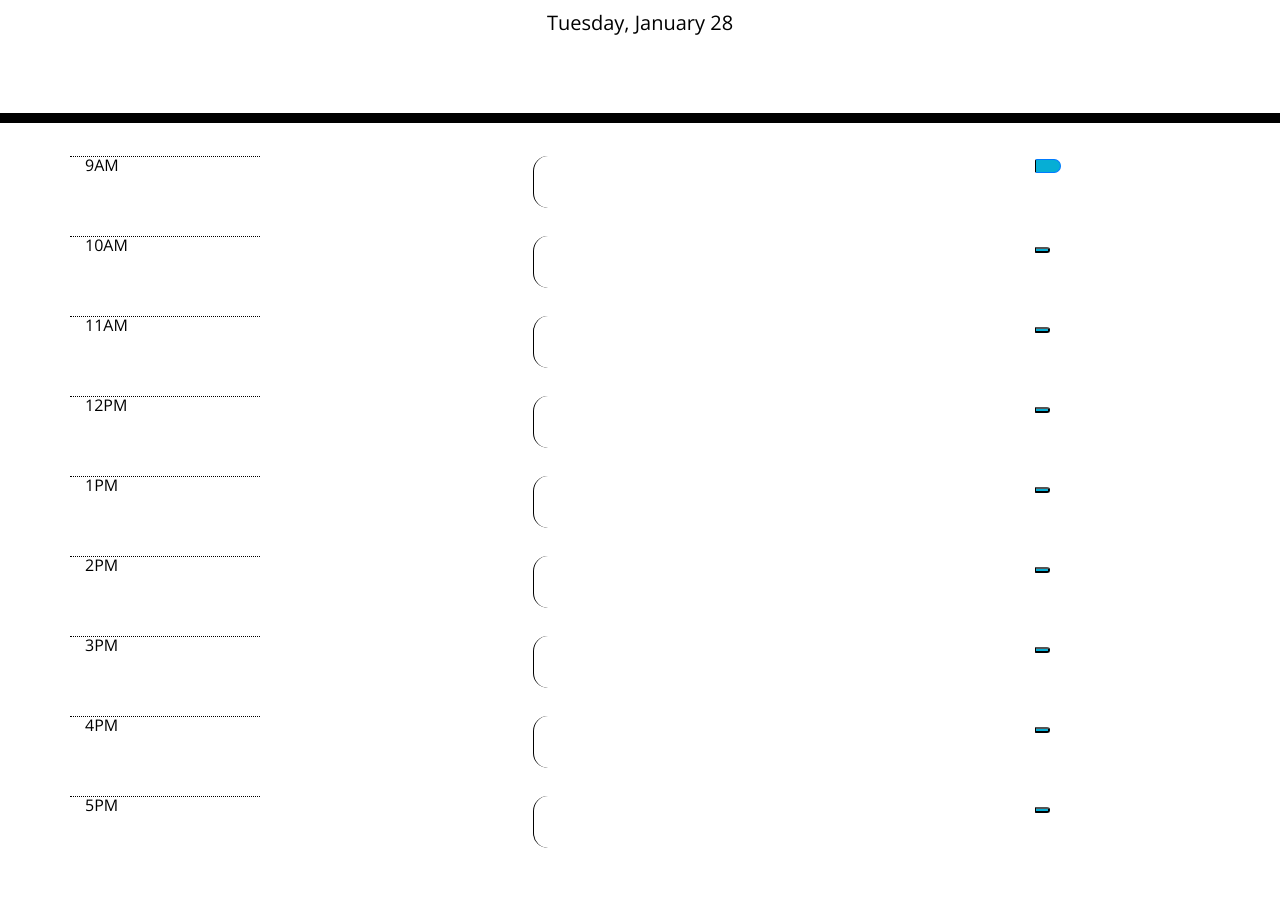
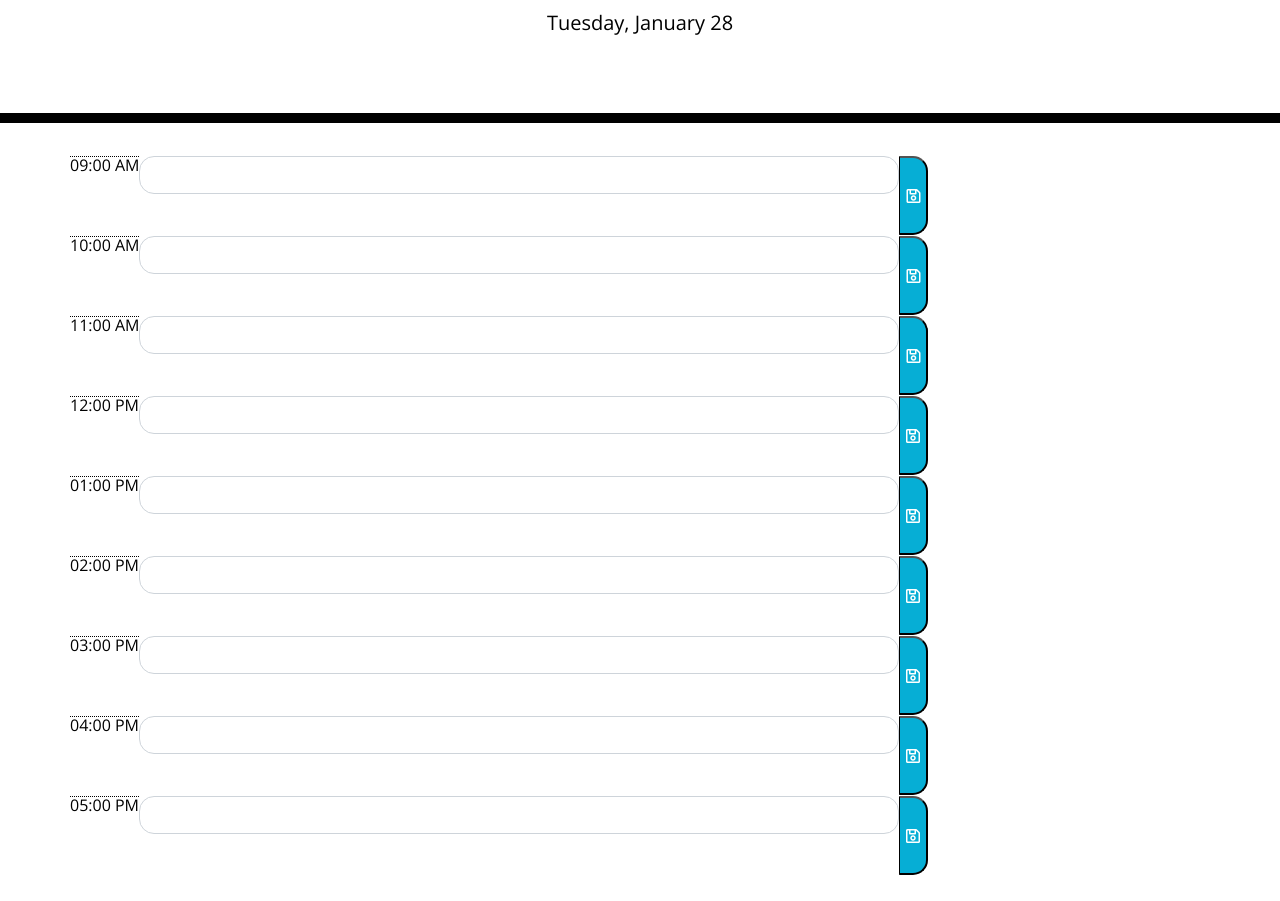
Before and after one commit to tedirland/workday-planner, a plain HTML site: page index.html in a window 1280 px wide. Shown: the part 181-1082 px from the top of the page. After the commit the page ends 1056 px from the top, so only its background shows below. Drawn offline with nearby package versions, Linux system fonts and the light colour scheme.

Commit message:
Dynamic styling for contents, still can't get the styles to take effect or the save button to work

```diff
--- a/index.html
+++ b/index.html
@@ -1,23 +1,14 @@
 <!DOCTYPE html>
 <html lang="en">
+
 <head>
   <meta charset="UTF-8" />
   <meta name="viewport" content="width=device-width, initial-scale=1.0" />
   <meta http-equiv="X-UA-Compatible" content="ie=edge" />
-    <link
-      rel="stylesheet"
-      href="https://stackpath.bootstrapcdn.com/bootstrap/4.3.1/css/bootstrap.min.css"
-    />
-    <link
-      rel="stylesheet"
-      href="https://use.fontawesome.com/releases/v5.8.1/css/all.css"
-      integrity="sha384-50oBUHEmvpQ+1lW4y57PTFmhCaXp0ML5d60M1M7uH2+nqUivzIebhndOJK28anvf"
-      crossorigin="anonymous"
-    />
-    <link
-      href="https://fonts.googleapis.com/css?family=Open+Sans&display=swap"
-      rel="stylesheet"
-    />
+  <link rel="stylesheet" href="https://stackpath.bootstrapcdn.com/bootstrap/4.3.1/css/bootstrap.min.css" />
+  <link rel="stylesheet" href="https://use.fontawesome.com/releases/v5.8.1/css/all.css"
+    integrity="sha384-50oBUHEmvpQ+1lW4y57PTFmhCaXp0ML5d60M1M7uH2+nqUivzIebhndOJK28anvf" crossorigin="anonymous" />
+  <link href="https://fonts.googleapis.com/css?family=Open+Sans&display=swap" rel="stylesheet" />
   <link rel="stylesheet" href="style.css" />
   <title>Work Day Scheduler</title>
 
@@ -32,208 +23,107 @@
   <div class="container">
     <!-- 8 Rows .row, 3 Cols -->
 
-      <div class= "row">
-
-        <div class = "hour col">9AM</div>
-        <!-- end of hour column -->
-
-        <div class=" time-block col-lg-8"> <textarea class="time-block"></textarea>
-
-          <!-- end of time clock col -->
-        </div>
-
-        <div class="col"><button class="btn btn-primary saveBtn fa fa-floppy-o" aria-hidden="true"></button></div>
-
-      <!-- end of save button col -->
-      </div>
-      <!-- End of Row1 -->
-
-
-      <div class= "row">
-
-        <div class = "hour col-sm-2">10AM</div>
-        <!-- end of hour column -->
-
-        <div class="time-block col-lg-8"> <textarea class="time-block"></textarea>
-
-          <!-- end of time clock col -->
-        </div>
-
-        <div class="col-lg-2"><button class="saveBtn" aria-hidden="true"></button></div>
-
-      <!-- end of save button col -->
-      </div>
-      <!-- End of Row2 -- -->
-
-
-      <div class= "row">
-
-        <div class = "hour col-sm-2">11AM</div>
-        <!-- end of hour column -->
-
-        <div class="time-block col-lg-8"> <textarea class="time-block"></textarea>
-
-          <!-- end of time clock col -->
-        </div>
-
-        <div class="col-lg-2"><button class="saveBtn" aria-hidden="true"></button></div>
-
-      <!-- end of save button col -->
-      </div>
-      <!-- End of Row3 -->
-
-
-      <div class= "row">
-
-        <div class = "hour col-sm-2">12PM</div>
-        <!-- end of hour column -->
-
-        <div class="time-block col-lg-8"> <textarea class="time-block"></textarea>
-
-          <!-- end of time clock col -->
-        </div>
-
-        <div class="col-lg-2"><button class="saveBtn" aria-hidden="true"></button></div>
-
-      <!-- end of save button col -->
-      </div>
-      <!-- End of Row4 -->
-
-
-      <div class= "row">
-
-        <div class = "hour col-sm-2">1PM</div>
-        <!-- end of hour column -->
-
-        <div class="time-block col-lg-8"> <textarea class="time-block"></textarea>
-
-          <!-- end of time clock col -->
-        </div>
-
-        <div class="col-lg-2"><button class="saveBtn" aria-hidden="true"></button></div>
-
-      <!-- end of save button col -->
-      </div>
-      <!-- End of Row5 -->
-
-
-      <div class= "row">
-
-        <div class = "hour col-sm-2">2PM</div>
-        <!-- end of hour column -->
-
-        <div class="time-block col-lg-8"> <textarea class="time-block"></textarea>
-
-          <!-- end of time clock col -->
-        </div>
-
-        <div class="col-lg-2"><button class="saveBtn" aria-hidden="true"></button></div>
-
-      <!-- end of save button col -->
-      </div>
-      <!-- End of Row6 -->
-
-
-      <div class= "row">
-
-        <div class = "hour col-sm-2">3PM</div>
-        <!-- end of hour column -->
-
-        <div class="time-block col-lg-8"> <textarea class="time-block"></textarea>
-
-          <!-- end of time clock col -->
-        </div>
-
-        <div class="col-lg-2"><button class="saveBtn" aria-hidden="true"></button></div>
-
-      <!-- end of save button col -->
-      </div>
-      <!-- End of Row7 -->
-
-
-      <div class= "row">
-
-        <div class = "hour col-sm-2">4PM</div>
-        <!-- end of hour column -->
-
-        <div class="time-block col-lg-8"> <textarea class="time-block"></textarea>
-
-          <!-- end of time clock col -->
-        </div>
-
-        <div class="col-lg-2"><button class="saveBtn" aria-hidden="true"></button></div>
-
-      <!-- end of save button col -->
-      </div>
-      <!-- End of Row8 -->
-
-
-      <div class= "row">
-
-        <div class = "hour col-sm-2">5PM</div>
-        <!-- end of hour column -->
-
-        <div class="time-block col-lg-8"> <textarea class="time-block"></textarea>
-
-          <!-- end of time clock col -->
-        </div>
-
-        <div class="col-lg-2"><button class="saveBtn" aria-hidden="true"></button></div>
-
-      <!-- end of save button col -->
-      </div>
-      <!-- End of Row9 -->
-
-
-
-<!-- Col 1 = .hour class -->
-
-      <!-- Col 2 = .time-block class -->
-
-      <!-- Col 3 = .saveBtn (fafa lock?) -->
-    </div>
-
-
 
     <script src="https://code.jquery.com/jquery-3.4.1.min.js"></script>
     <script src="https://cdnjs.cloudflare.com/ajax/libs/moment.js/2.24.0/moment.min.js"></script>
     <script src="moment.js"></script>
     <script>
+      // Time and Date Vars using Moment
+
       var now = moment().format()
-  var yesterday = moment().subtract(2, "days");
-  console.log(yesterday.isBefore(now));
-  var formattedDay = moment().format("dddd, MMMM D")
-  $('#currentDay').html(formattedDay);
-  console.log(formattedDay)
+      var formattedDay = moment().format("dddd, MMMM D")// Variable to display date at top
+      $('#currentDay').html(formattedDay); // Assigns to top
 
-  var currentHour = moment().format("hA")
-  console.log(currentHour);
+      // Setting Up time array
+      var currentTime = moment();
+      var currentTime = currentTime.startOf("hour")
 
-  var displayedHour = $('.hour')
+      var hoursArray = [9, 10, 11, 12, 13, 14, 15, 16, 17];
 
-  console.log(displayedHour[0].innerText)
-  console.log(displayedHour[1].innerText)
-  console.log(displayedHour[2].innerText)
-  console.log(displayedHour[3].innerText)
-  console.log(displayedHour[4].innerText)
-  console.log(displayedHour[5].innerText)
-  console.log(displayedHour[6].innerText)
-  console.log(displayedHour[7].innerText)
-  console.log(displayedHour[8].innerText)
+      hoursArray.forEach(function (time) {
 
-  for (var i=0; i<displayedHour.length; i++){
+        var newTime = []
+        newTime.push(moment().hour(time).minutes("00").format('hh:mm A'));
+        // console.log(newTime)
+        // console.log(currentTime)
 
 
-var currentlyDisplayedHour = displayedHour.innerText
-    if (currentHour === currentlyDisplayedHour) {
+        var newDiv = $("<div>");
+        newDiv.addClass("row")
 
-      displayedHour.css("background-color", "#ff6961")
+        var addSpan = $('<span>')
+        addSpan.addClass("hour col-col-md-2")
+
+        var inputText = $("<input>").attr('type', "text");
+        inputText.addClass("time-block form-control col-md-8");
+        inputText.data("displayHour");
+
+        var inputSubmit = $('<button>').attr('type', "submit")
+        inputSubmit.addClass("saveBtn col-col-md-2")
+
+        var icon = $('<i>');
+        icon.addClass("far fa-save")
+
+
+        // Dynamically Generate Elements
+        $(".container").append(newDiv)
+        newDiv.append(addSpan);
+        newDiv.append(inputText)
+        newDiv.append(inputSubmit)
+        inputSubmit.append(icon);
+
+
+        addSpan.text(newTime);
+
+        if (currentTime.isAfter(newTime)) {
+          $(".form").addClass("past");
+
+        }
+        else if (currentTime.isBefore(newTime)) {
+          $(".form").addClass("future");
+        }
+        else if (currentTime.isSame(newTime)) {
+          $(".form").addClass("present");
+
         }
 
+        console.log(currentTime);
 
+        console.log(newTime)
+
+        console.log(currentTime.isAfter(newTime))
+
+        console.log(currentTime.isBefore(newTime))
+
+        console.log(currentTime.isSame(newTime))
+
+
+
+      });
+
+
+      var HoursArrayTwelve = [9, 10, 11, 12, 1, 2, 3, 4, 5];
+
+      for (var i = 0; i < HoursArrayTwelve.length; i++) {
+
+        var dataHour = localStorage.getItem(HoursArrayTwelve[i]);
       }
+
+      $('.saveBtn').on('click', function () {
+        event.preventDefault();
+
+        var userInput = $(this).siblings(".form-control").val();
+        // console.log($(".form-control").val())
+        // console.log("This Worked")
+        var listHour = $(this).parent().data("hour");
+
+        localStorage.setItem(listHour, userInput);
+
+      });
+
 
     </script>
 
 </body>
+
 </html>
```
Lines whose indentation alone changed are shown as unchanged.
